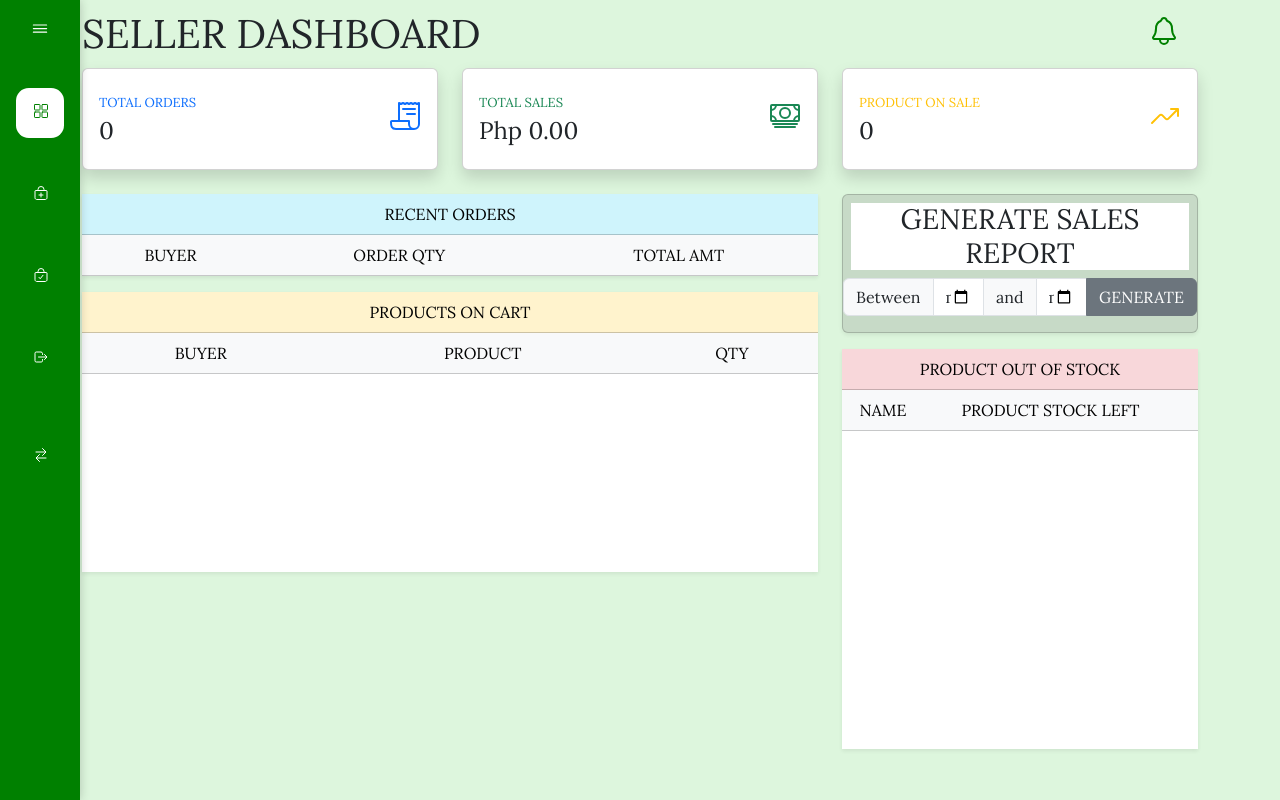
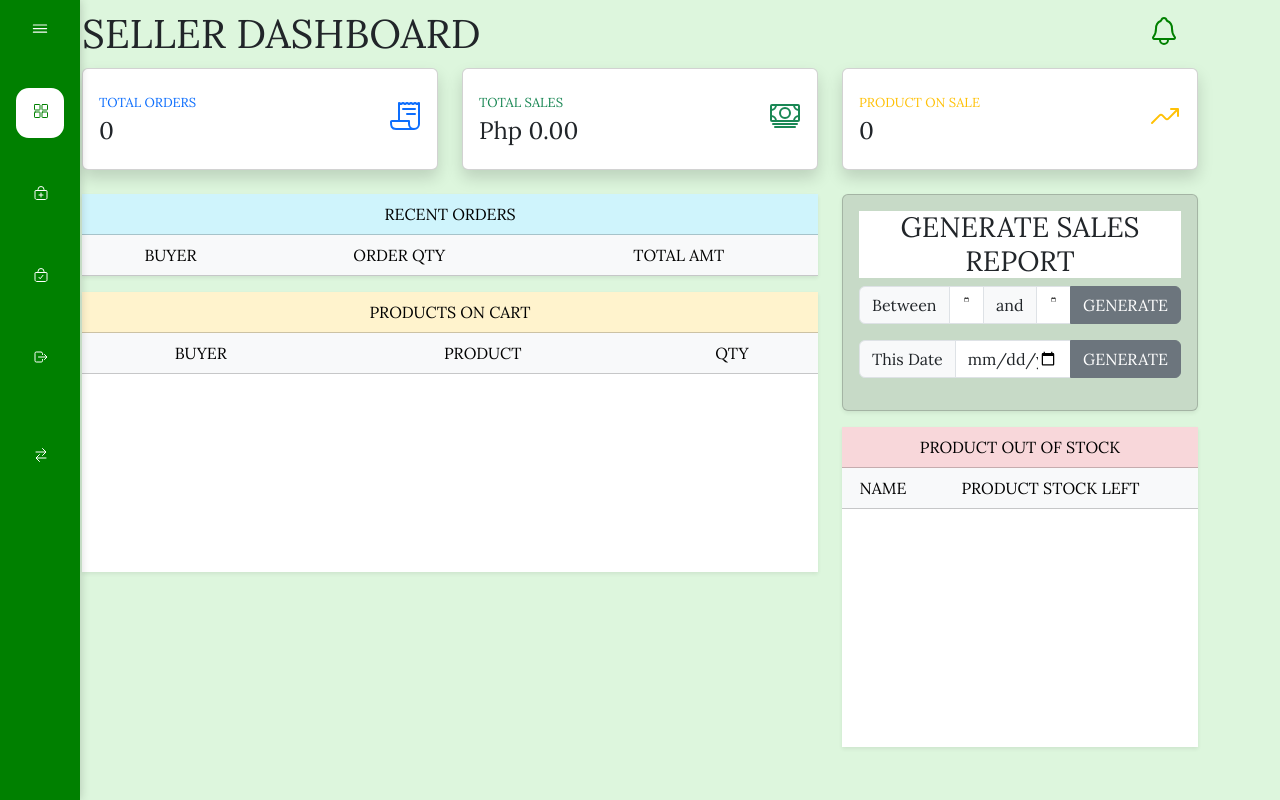
Before and after one commit to MioukiSan/E-FarmErce, a PHP site: page /E-FarmErce/seller.php in a window 1280 px wide. Run offline with PHP 8.4, Linux system fonts and the light colour scheme; the visitor is signed in with stand-in values (Sample User, id 1); data that the repository does not hold is empty.

Commit message:
generate sales report

```diff
--- a/seller.php
+++ b/seller.php
@@ -193,7 +193,8 @@
             </div>
             <div class="col-md-4">
                 <div class="card shadow-sm mb-3" style="background-color: #C7DAC7;">
-                    <h3 class="text-center m-2" style="background-color: white;">GENERATE SALES REPORT</h3>
+                    <div class="card-body">
+                        <h3 class="text-center" style="background-color: white;">GENERATE SALES REPORT</h3>
                             <form action="" method="POST">
                                 <div class="input-group mb-3">
                                     <span class="input-group-text">Between</span>
@@ -201,6 +202,13 @@
                                     <span class="input-group-text"> and </span>
                                     <input type="date" name="end_date" class="form-control" required>
                                     <button type="submit" class="text-center btn btn-secondary" name="generatefi">GENERATE</button>
+                                </div>
+                            </form>
+                            <form action="" method="POST">
+                                <div class="input-group mb-3">
+                                    <span class="input-group-text">This Date</span>
+                                    <input type="date" name="this_date" class="form-control" required>
+                                    <button type="submit" class="text-center btn btn-secondary" name="generatefi1">GENERATE</button>
                                 </div>
                             </form>
 
@@ -212,6 +220,12 @@
                                 } else {
                                     $showViewButton1 = false;
                                 }
+                                if (isset($_POST['generatefi1'])) {
+                                    $this_date = $_POST['this_date'];
+                                    $showViewButton = true;
+                                } else {
+                                    $showViewButton = false;
+                                }
                             ?>
 
                             <form action="./extension/generate_sales_report.php" method="POST" target="_target">
@@ -221,15 +235,22 @@
                                         <span class="input-group-text">BETWEEN</span>
                                         <input type="text" name="end_date" class="form-control" value="<?php echo $end_date; ?>" aria-label="Server">
                                     </div>
-                            <div class="text-center mb-3">
-                                <button type="submit" id="generatefi" class="text-center btn btn-secondary" name="confirmed"><i class='bx bxs-printer'></i>Confirmed</button>
-                                <button type="submit" id="generatefi" class="text-center btn btn-secondary" name="pending"><i class='bx bxs-printer'></i>Pending</button>
-                                <button type="submit" id="generatefi" class="text-center btn btn-secondary" name="all"><i class='bx bxs-printer'></i>All</button>
+                                    <div class="text-center">
+                                        <button type="submit" id="generatefi" class="text-center btn btn-secondary" name="view"><ion-icon name="document-outline"></ion-icon>VIEW</button>
+                                    </div>
+                                <?php elseif($showViewButton): ?>
+                                    <div class="input-group mb-3 text-center">
+                                        <span class="input-group-text">This Date</span>
+                                        <input type="text" name="this_date" class="form-control" value="<?php echo $this_date; ?>">
+                                    </div>
+                                    <div class="text-center">
+                                        <button type="submit" id="generatefi" class="text-center btn btn-secondary" name="view1"><ion-icon name="document-outline"></ion-icon>VIEW</button>
                                     </div>
                                 <?php endif; ?>
                             </form>
                         </div>
-                <div class="table bg-white shadow-sm" style="height: 25em; display:block; overflow-y:scroll;">
+                    </div>
+                <div class="table bg-white shadow-sm" style="height: 20em; display:block; overflow-y:scroll;">
                     <table class="table table-responsive table-danger">
                         <thead class="text-center">
                             <tr>
```
Also changed, not shown: extension/generate_sales_report.php (+43 -38 lines). Lines whose indentation alone changed are shown as unchanged.
